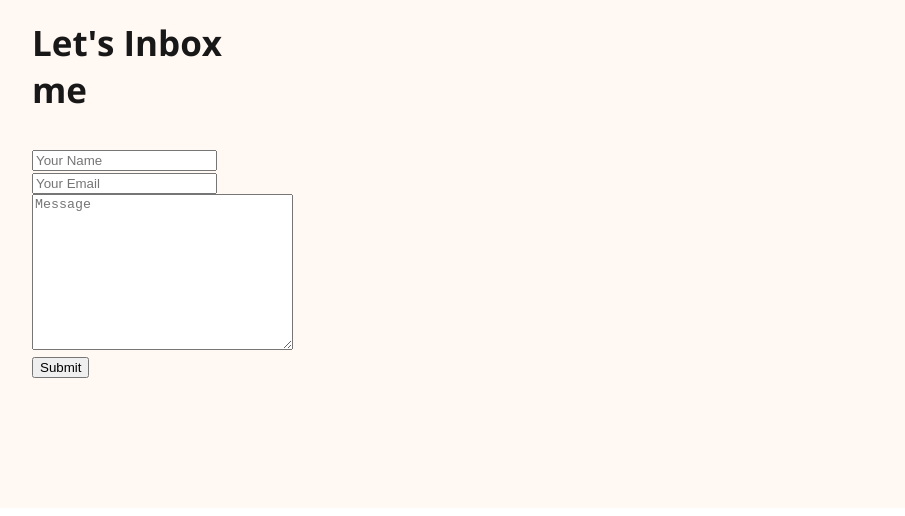
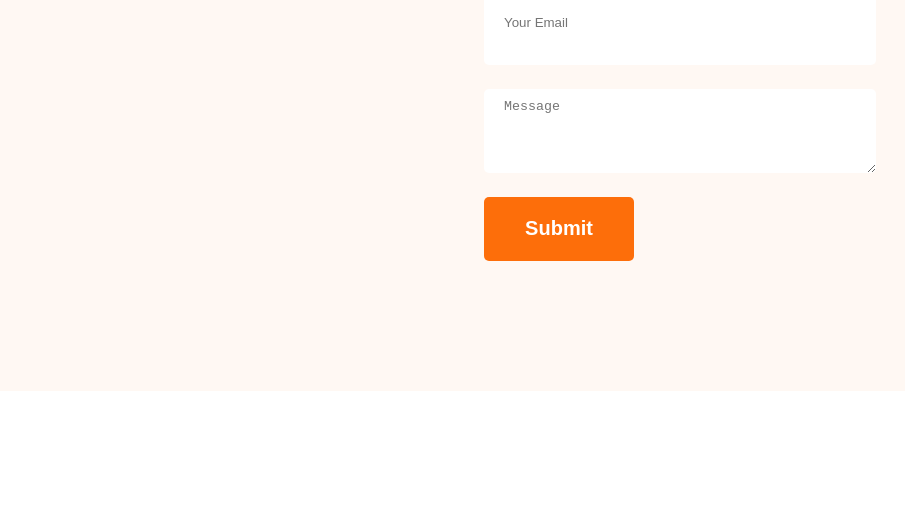
Before and after one commit to Sadia-Islam-Sudo/webdeveloper-portfolio, a plain HTML site: page index.html in a window 1280 px wide. Shown: the part 3648-4164 px from the top of the page, without its empty margins (206-1111 px from the left). After the commit the page ends 4047 px from the top, so only its background shows below. Drawn offline with nearby package versions, Linux system fonts and the light colour scheme.

Commit message:
Last part done

```diff
--- a/index.html
+++ b/index.html
@@ -169,11 +169,9 @@ to any of the 1500+ FontAwesome 5 free icons available. Aenean commodo ligula eg
 
 
     </main>
-    <footer class=""secondary-bg>
+    <footer class="secondary-bg">
         <div class="footer-column">
-            <h3 class="section-title">Lets Connect
-
-            </h3>
+            <h3 class="section-title">Lets Connect</h3>
             <p>Please fill out the form on this section to contact with me or call between 9:00 A.M and 8.00 P.M ET, Monday through Friday.</p>
             <div>
                 <a href="https://www.facebook.com/"><img src="images/icons/facebook.png" alt=""></a>
@@ -183,16 +181,19 @@ to any of the 1500+ FontAwesome 5 free icons available. Aenean commodo ligula eg
 
 
             </div>
-            <div class="footer-column">
+        </div>
+        <div class="footer-column">
                 <h3 class="section-title">Let's Inbox me</h3>
+
+
                 <form action="">
-                    <input type="text"name=""id="" placeholder="Your Name">
-                    <input type="email"name=""id="" placeholder="Your Email">
-                    <textarea name="" id="" cols="30"rows="10" placeholder="Message"></textarea>
-                    <input type="submit" value="Submit">
+                    <input type="text" name="" id="" placeholder="Your Name">
+                    <input type="email" name="" id="" placeholder="Your Email">
+                    <textarea name="" id="" cols="30" rows="20" placeholder="Message"></textarea>
+                    <input class="btn-primary" type="submit" value="Submit">
                 </form>
-            </div>
         </div>
+
 
     </footer>
 </body>
--- a/styles/portfolio.css
+++ b/styles/portfolio.css
@@ -43,8 +43,9 @@ nav ul{
 
 }
 /* shared styles */
-.secondary-bg,footer{
-    background-color: #fff8f3 ;
+.secondary-bg{
+    background-color: #fff8f3;
+
 }
 .text-primary{
     color:
@@ -206,12 +207,32 @@ main section{
 }
 
 /* footer styles */
+
 footer{
     padding: 130px 230px;
     display: flex;
     gap: 100px;
+
+
+
 }
 
 .footer-column{
     width: 50%;
+
 }
+
+footer input[type="text"], footer input[type="email"], footer textarea{
+    height: 64px;
+    border-radius: 5px;
+    background-color: white;
+    display: block;
+    width: 100%;
+    padding: 10px 20px;
+    margin-bottom: 24px;
+    border: none;
+
+
+
+
+}
```
